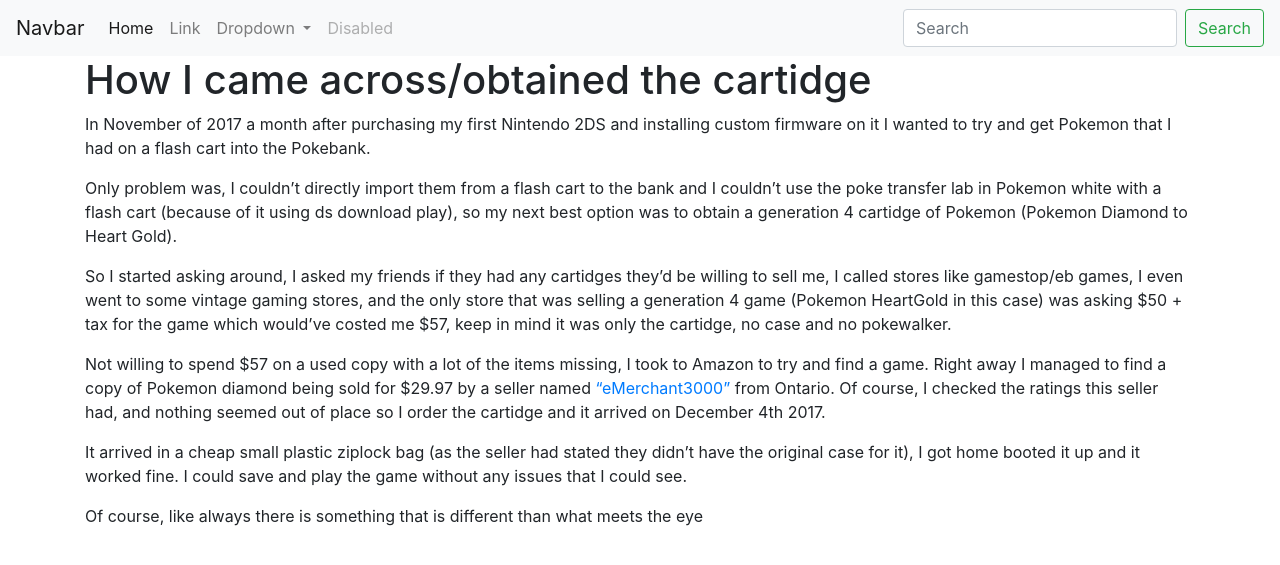
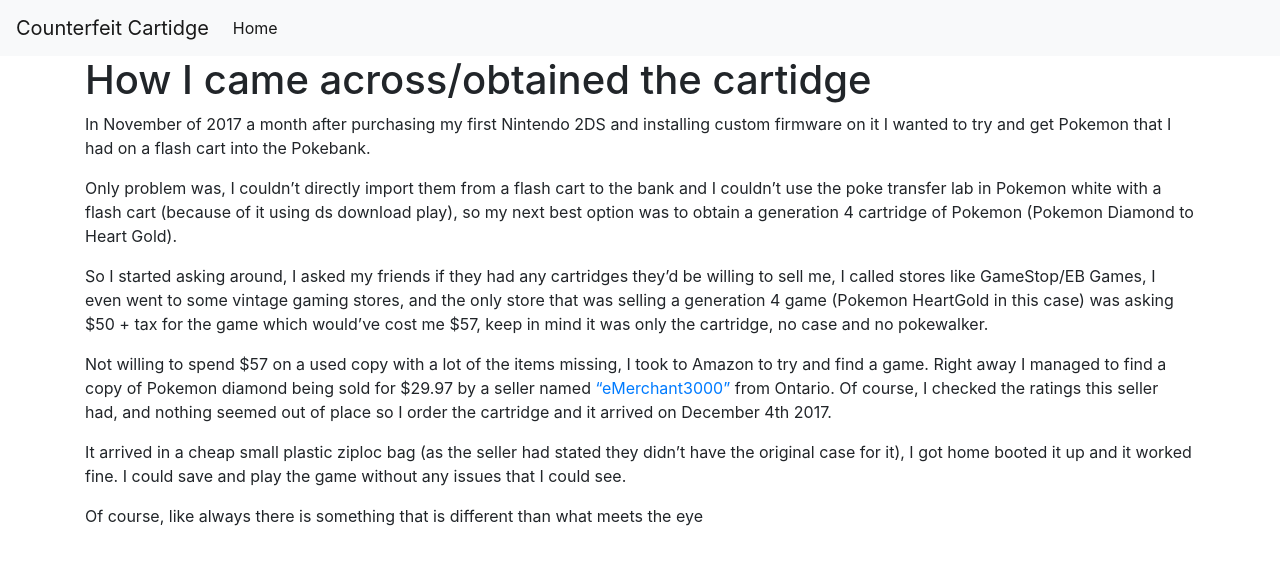
Before and after one commit to FM1337/CounterfeitCartidge, a Jekyll site: the page built from story/obtain/README.md, in a window 1280 px wide. Shown: the top 565 px of the page. Built offline with Jekyll 4.4.1, drawn with Linux system fonts in a browser that asks for light colours; our own code applies the rules of GitHub Pages for plain Markdown files.

Commit message:
working on site

```diff
--- a/_config.yml
+++ b/_config.yml
@@ -1 +1,3 @@
-theme: jekyll-theme-cayman
+#theme: jekyll-theme-cayman
+
+name: "Counterfeit Cartidge"
--- /dev/null
+++ b/_includes/footer.html
@@ -0,0 +1,6 @@
+<footer>
+</footer>
+<script src="https://cdnjs.cloudflare.com/ajax/libs/jquery/3.3.1/jquery.min.js" integrity="sha256-FgpCb/KJQlLNfOu91ta32o/NMZxltwRo8QtmkMRdAu8=" crossorigin="anonymous"></script>
+<script src="https://cdnjs.cloudflare.com/ajax/libs/twitter-bootstrap/4.1.1/js/bootstrap.min.js" integrity="sha256-xaF9RpdtRxzwYMWg4ldJoyPWqyDPCRD0Cv7YEEe6Ie8=" crossorigin="anonymous"></script>
+</body>
+</html>
--- a/_includes/header.html
+++ b/_includes/header.html
@@ -1,9 +1,10 @@
 <!DOCTYPE html>
 <html>
 <head>
-			<title>{{ page.title }}</title>
+    <title>{{ page.title }} &middot; {{site.name }}</title>
     <!-- bootstrap -->
-      <link rel="stylesheet" href="https://cdnjs.cloudflare.com/ajax/libs/twitter-bootstrap/4.1.1/css/bootstrap.min.css" integrity="sha256-Md8eaeo67OiouuXAi8t/Xpd8t2+IaJezATVTWbZqSOw=" crossorigin="anonymous" />
+    <link rel="stylesheet" href="https://cdnjs.cloudflare.com/ajax/libs/twitter-bootstrap/4.1.1/css/bootstrap.min.css"
+          integrity="sha256-Md8eaeo67OiouuXAi8t/Xpd8t2+IaJezATVTWbZqSOw=" crossorigin="anonymous"/>
 </head>
 <body>
 {% include nav.html %}
--- a/_includes/nav.html
+++ b/_includes/nav.html
@@ -1,35 +1,15 @@
 <nav class="navbar navbar-expand-lg navbar-light bg-light">
-  <a class="navbar-brand" href="#">Navbar</a>
-  <button class="navbar-toggler" type="button" data-toggle="collapse" data-target="#navbarSupportedContent" aria-controls="navbarSupportedContent" aria-expanded="false" aria-label="Toggle navigation">
+    <a class="navbar-brand" href="#">{{site.name}}</a>
+    <button class="navbar-toggler" type="button" data-toggle="collapse" data-target="#navbarSupportedContent"
+            aria-controls="navbarSupportedContent" aria-expanded="false" aria-label="Toggle navigation">
         <span class="navbar-toggler-icon"></span>
     </button>
 
     <div class="collapse navbar-collapse" id="navbarSupportedContent">
         <ul class="navbar-nav mr-auto">
             <li class="nav-item active">
-        <a class="nav-link" href="#">Home <span class="sr-only">(current)</span></a>
-      </li>
-      <li class="nav-item">
-        <a class="nav-link" href="#">Link</a>
-      </li>
-      <li class="nav-item dropdown">
-        <a class="nav-link dropdown-toggle" href="#" id="navbarDropdown" role="button" data-toggle="dropdown" aria-haspopup="true" aria-expanded="false">
-          Dropdown
-        </a>
-        <div class="dropdown-menu" aria-labelledby="navbarDropdown">
-          <a class="dropdown-item" href="#">Action</a>
-          <a class="dropdown-item" href="#">Another action</a>
-          <div class="dropdown-divider"></div>
-          <a class="dropdown-item" href="#">Something else here</a>
-        </div>
-      </li>
-      <li class="nav-item">
-        <a class="nav-link disabled" href="#">Disabled</a>
+                <a class="nav-link" href="/">Home <span class="sr-only">(current)</span></a>
             </li>
         </ul>
-    <form class="form-inline my-2 my-lg-0">
-      <input class="form-control mr-sm-2" type="search" placeholder="Search" aria-label="Search">
-      <button class="btn btn-outline-success my-2 my-sm-0" type="submit">Search</button>
-    </form>
     </div>
 </nav>
--- a/_layouts/default.html
+++ b/_layouts/default.html
@@ -1,8 +1,5 @@
 {% include header.html %}
-			<div class="container">
-
-			{{ content }}
-
-			</div>
-		</body>
-	</html>
+<div class="container">
+    {{ content }}
+</div>
+{% include footer.html %}
--- /dev/null
+++ b/story/discover/part-2.html
@@ -0,0 +1,5 @@
+---
+layout: default
+title: How I discovered this cart was a "counterfeit" Part 2
+permalink: /story/the-cartridge-is-counterfeit/part-2
+---
--- a/story/obtain/README.md
+++ b/story/obtain/README.md
@@ -5,18 +5,18 @@
 
 Only problem was, I couldn't directly import them from a flash cart to the bank and I couldn't use the poke transfer lab in
 Pokemon white with a flash cart (because of it using ds download play), so my next best option was to obtain a generation 4
-cartidge of Pokemon (Pokemon Diamond to Heart Gold).
+cartridge of Pokemon (Pokemon Diamond to Heart Gold).
 
-So I started asking around, I asked my friends if they had any cartidges
-they'd be willing to sell me, I called stores like gamestop/eb games, I even went to some vintage gaming stores, and the only
+So I started asking around, I asked my friends if they had any cartridges
+they'd be willing to sell me, I called stores like GameStop/EB Games, I even went to some vintage gaming stores, and the only
 store that was selling a generation 4 game (Pokemon HeartGold in this case) was asking $50 + tax for the game which would've
-costed me $57, keep in mind it was only the cartidge, no case and no pokewalker.
+cost me $57, keep in mind it was only the cartridge, no case and no pokewalker.
 
 Not willing to spend $57 on a used copy with a lot of the items missing, I took to Amazon to try and find a game.
 Right away I managed to find a copy of Pokemon diamond being sold for $29.97 by a seller named ["eMerchant3000"](https://www.amazon.ca/sp?_encoding=UTF8&asin=&isAmazonFulfilled=0&isCBA=&marketplaceID=A2EUQ1WTGCTBG2&seller=A32W5WL4L2GKXU&tab=&vasStoreID= "Amazon") from Ontario.
-Of course, I checked the ratings this seller had, and nothing seemed out of place so I order the cartidge and it arrived on December 4th 2017.
+Of course, I checked the ratings this seller had, and nothing seemed out of place so I order the cartridge and it arrived on December 4th 2017.
 
-It arrived in a cheap small plastic ziplock bag (as the seller had stated they didn't have the original case for it), I got home booted it up and it worked fine.
+It arrived in a cheap small plastic ziploc bag (as the seller had stated they didn't have the original case for it), I got home booted it up and it worked fine.
 I could save and play the game without any issues that I could see.
 
 Of course, like always there is something that is different than what meets the eye
```
Also changed, not shown: index.html (+12 -11 lines), story/discover/part-1.html (added, +143 -0 lines), story/obtain/obtain.html (added, +53 -0 lines), 1 other file. Lines whose indentation alone changed are shown as unchanged.
